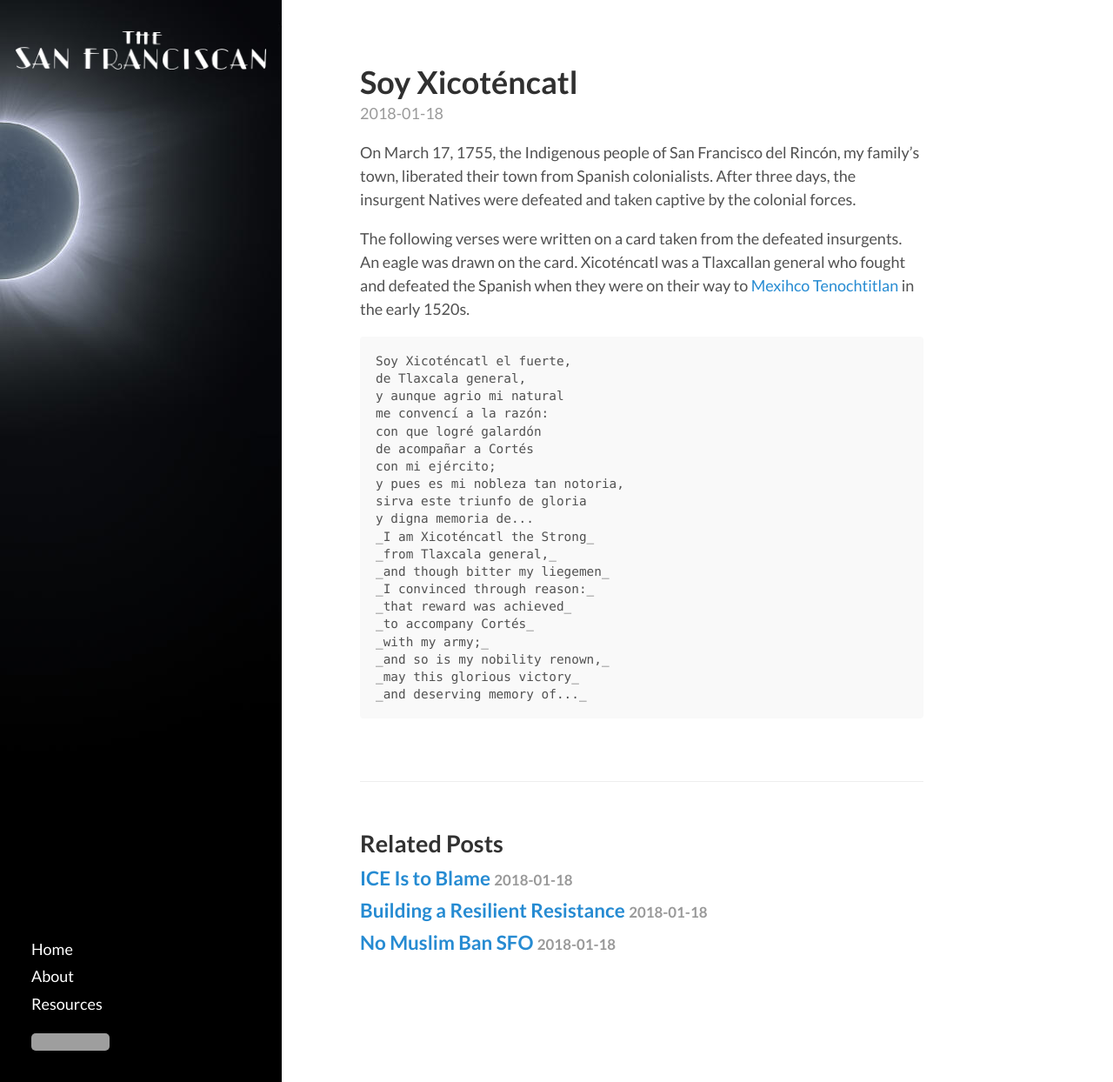
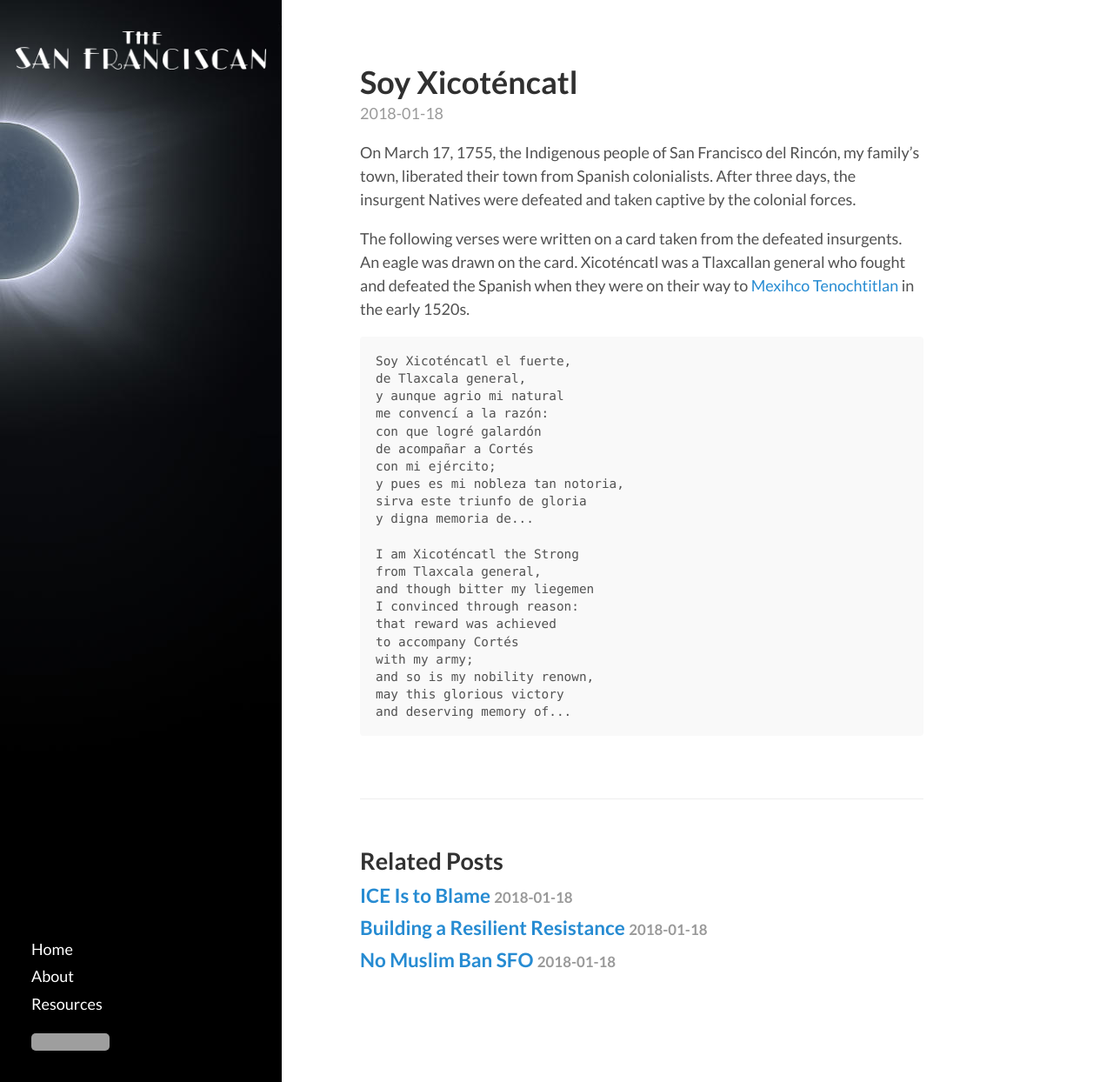
Before and after one commit to chema/sanfranciscan, a Jekyll site: the page built from _posts/2018-01-18-soy-xicotencatl.md, in a window 1280 px wide and 1244 px high. Shown: the whole window at 87% size. Built offline with Jekyll 4.4.1, drawn with Linux system fonts in a browser that asks for light colours; grey boxes are pictures that could not be loaded.

Commit message:
Removed italics

```diff
--- a/_posts/2018-01-18-soy-xicotencatl.md
+++ b/_posts/2018-01-18-soy-xicotencatl.md
@@ -18,13 +18,14 @@ The following verses were written on a card taken from the defeated insurgents.
 	y pues es mi nobleza tan notoria,
 	sirva este triunfo de gloria
 	y digna memoria de...
-	_I am Xicoténcatl the Strong_
-	_from Tlaxcala general,_
-	_and though bitter my liegemen_
-	_I convinced through reason:_
-	_that reward was achieved_
-	_to accompany Cortés_
-	_with my army;_
-	_and so is my nobility renown,_
-	_may this glorious victory_
-	_and deserving memory of..._
+
+	I am Xicoténcatl the Strong
+	from Tlaxcala general,
+	and though bitter my liegemen
+	I convinced through reason:
+	that reward was achieved
+	to accompany Cortés
+	with my army;
+	and so is my nobility renown,
+	may this glorious victory
+	and deserving memory of...
```
